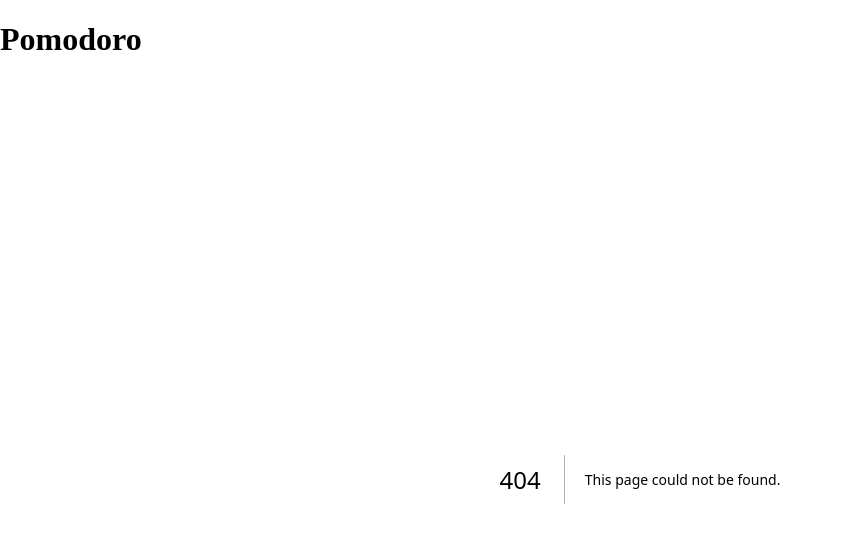
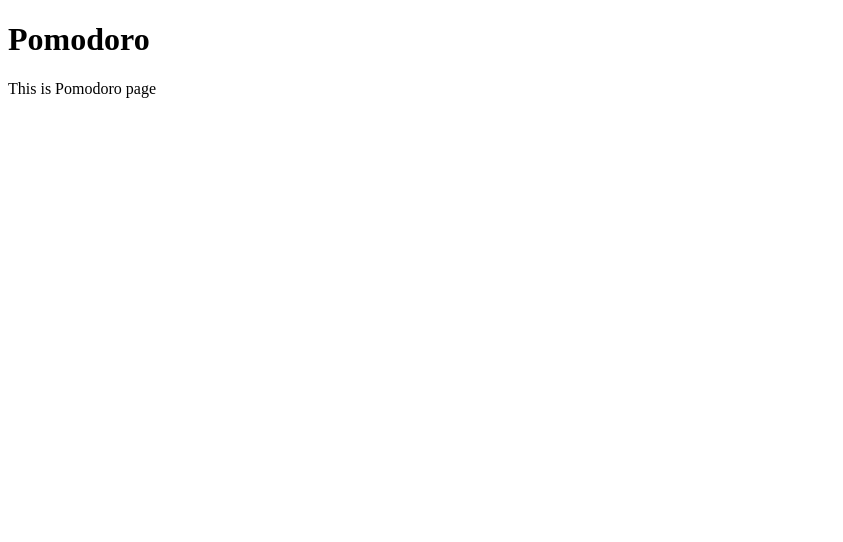
Before and after one commit to rheech22/pomodoro, a Next.js app: page /pomodoro in a window 1280 px wide. Before the commit this address had no page. Shown: the top 542 px of the page, without its empty margins (0-843 px from the left). Built offline with nearby package versions, Linux system fonts and the light colour scheme.

Commit message:
add pomodoro page

```diff
--- /dev/null
+++ b/src/app/pomodoro/page.tsx
@@ -0,0 +1,9 @@
+const Pomodoro = () => {
+  return (
+    <main>
+      This is Pomodoro page
+    </main>
+  )
+}
+
+export default Pomodoro;
```
